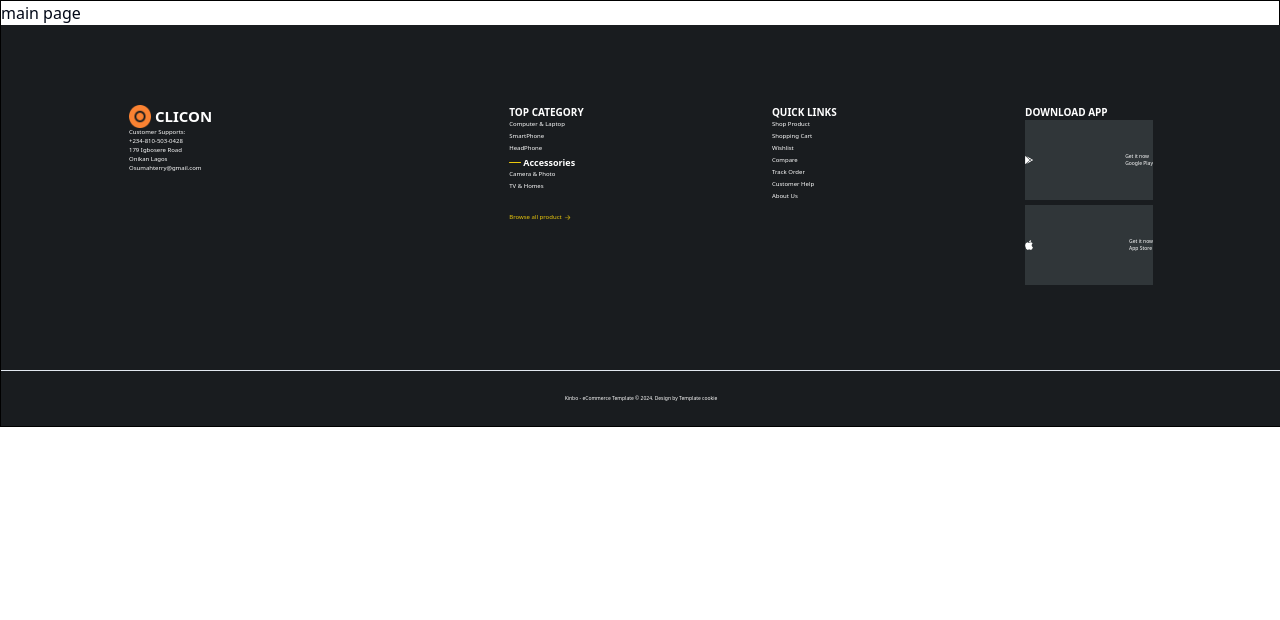
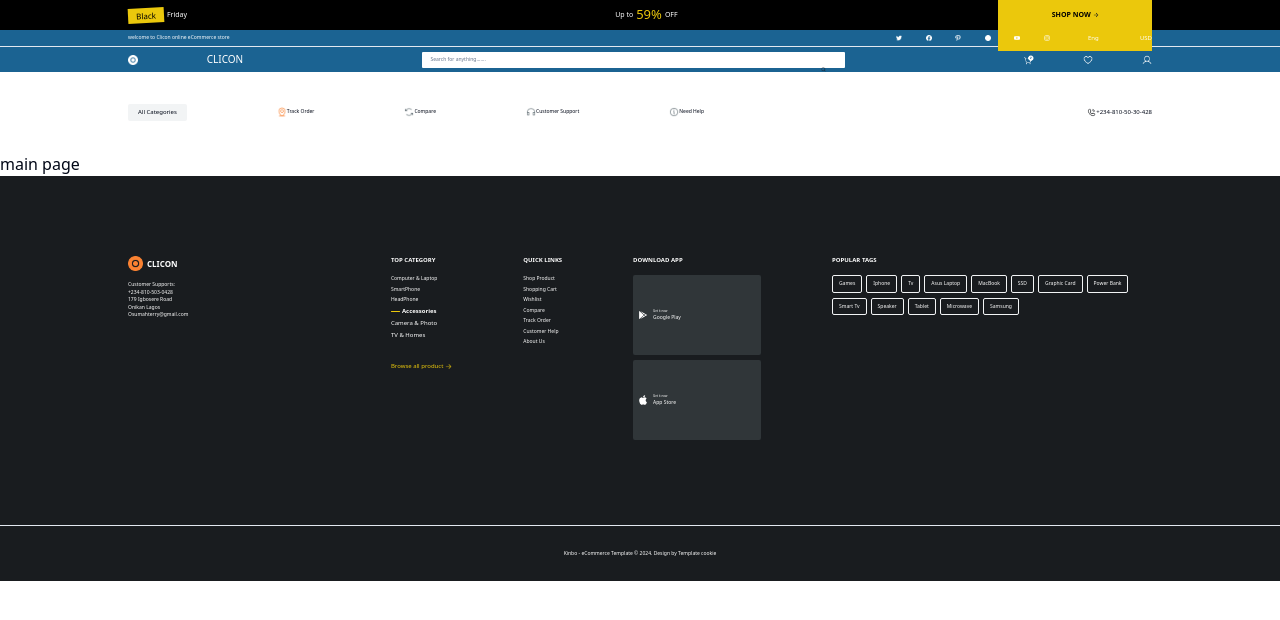
Before and after one commit to Johnterrie/clicon-FRONTEND, a Next.js app: page / in a window 1280 px wide. Shown: the top 620 px of the page. Built offline with nearby package versions, Linux system fonts and the light colour scheme.

Commit message:
Added: footer component UI completed

```diff
--- a/app/layout.tsx
+++ b/app/layout.tsx
@@ -17,8 +17,8 @@ export default function RootLayout({
   return (
 
     <html lang="en">
-      <body className="border border-black w-screen font-sans">
-        {/* <NavigationBar/> */}
+      <body className="w-[99vw]font-sans p-0 m-0">
+        <NavigationBar/>
         {children}
         <FooterComponent/>
       </body>
--- a/app/page.tsx
+++ b/app/page.tsx
@@ -3,7 +3,7 @@ import RouteComponent from "@/components/RoutesLink";
 
 export default function Home() {
   return (
-    <main className="">
+    <main className="p-0 m-0 w-[98vw]">
       main page
         {/* <RouteComponent/> */}
     </main>
--- a/components/Footer/CliconEcommerce.tsx
+++ b/components/Footer/CliconEcommerce.tsx
@@ -3,10 +3,10 @@ import Icon from "../navigation/icon";
 
 const CliconEcommerce = () => {
   return (
-    <div className="text-[6px] w-[15vw]">
-      <div className="flex ">
-        <Icon src="/IconOrange.png" width={22} alt="Clicon Icon" height={20} />
-        <span className="text-[15px] font-bold ml-[4px]">CLICON</span>
+    <div className="text-[5px] w-[15vw]">
+      <div className="flex items-center mb-[10px]">
+        <Icon src="/IconOrange.png" width={15} alt="Clicon Icon" height={15} />
+        <span className="text-[8px] font-bold ml-[4px]">CLICON</span>
       </div>
       <div>Customer Supports:</div>
       <div>+234-810-503-0428</div>
--- a/components/Footer/Copyright.tsx
+++ b/components/Footer/Copyright.tsx
@@ -1,4 +1,3 @@
-import React from 'react'
 
 const Copyright = () => {
   return (
--- a/components/Footer/DownloadApp.tsx
+++ b/components/Footer/DownloadApp.tsx
@@ -5,15 +5,15 @@ import { DownloadLinks } from "./data"
 const DownloadApp = () => {
   return (
     <div>
-      <div className="font-bold text-[10px]">DOWNLOAD APP</div>
+      <div className="font-bold text-[6px] mb-[10px]">DOWNLOAD APP</div>
       <div>
         {
             DownloadLinks.map((data) => {
                 return(
-                    <div className=" bg-downloadGrey w-[10vw] h-[10vh] text-[5px] flex items-center justify-between mb-[5px]" key={data.id}>
+                    <div className=" bg-downloadGrey w-[10vw] h-[10vh] text-[5px] flex items-center mb-[5px] px-[6px] rounded-[2px]" key={data.id}>
                         <Icon src={data.src} width={8} alt={data.alt} height={8}/>
-                        <div>
-                            <div>{data.action}</div>
+                        <div className="flex flex-col items-start justify-start ml-[6px]">
+                            <div className="text-[3px]">{data.action}</div>
                             <div>{data.name}</div>
                         </div>
                     </div>
--- /dev/null
+++ b/components/Footer/PopularTags.tsx
@@ -0,0 +1,16 @@
+import { PopularTagsLinks } from "./data";
+
+const PopularTags = () => {
+  return (
+    <div className="w-[25vw]">
+      <div className="font-bold text-[6px] mb-[10px]">POPULAR TAGS</div>
+      <div className="flex flex-wrap">
+        {PopularTagsLinks.map((data) => {
+          return <div className="rounded-[2px] border-[0.1px] border-categoryGrey mr-[4px] mb-[5px] px-[6px] py-[4px]" key={data.id}>{data.name}</div>;
+        })}
+      </div>
+    </div>
+  );
+};
+
+export default PopularTags;
--- a/components/Footer/QuickLink.tsx
+++ b/components/Footer/QuickLink.tsx
@@ -3,10 +3,10 @@ import { QuickLinks } from "./data";
 const QuickLink = () => {
   return (
     <div>
-        <div className="font-bold text-[10px]">QUICK LINKS</div>
+        <div className="font-bold text-[6px] mb-[10px]">QUICK LINKS</div>
       {QuickLinks.map((data) => {
         return (
-          <div className="text-[6px] mb-[3px]" key={data.id}>
+          <div className="text-[5px] mb-[3px]" key={data.id}>
             {data.name}
           </div>
         );
--- a/components/Footer/TopCategory.tsx
+++ b/components/Footer/TopCategory.tsx
@@ -6,21 +6,21 @@ import { AccessoriesLinks } from "./data";
 const TopCategory = () => {
   return (
     <div className="">
-      <div className="font-bold text-[10px]">TOP CATEGORY</div>
+      <div className="font-bold text-[6px] mb-[10px]">TOP CATEGORY</div>
       {TopCategoryLinks.map((data) => {
         return (
-          <div className="text-[6px] mb-[3px]" key={data.id}>
+          <div className="text-[5px] mb-[3px]" key={data.id}>
             {data.name}
           </div>
         );
       })}
       <div className="flex justify-start items-center">
-        <Icon src="/Devider.png" alt="dash" width={12} height={2} />
-        <span className="text-[9px] font-bold ml-[2px]">Accessories</span>
+        <Icon src="/Devider.png" alt="dash" width={9} height={2} />
+        <span className="text-[6px] font-bold ml-[2px]">Accessories</span>
       </div>
       {AccessoriesLinks.map((data) => {
         return (
-          <div className="text-[6px] mb-[3px]" key={data.id}>
+          <div className="text-[6px] mb-[3px] mt-[3px]" key={data.id}>
             {data.name}
           </div>
         );
--- a/components/Footer/data.tsx
+++ b/components/Footer/data.tsx
@@ -78,3 +78,70 @@ export const DownloadLinks = [
         name: "App Store",
     },
 ]
+
+export const PopularTagsLinks = [
+    {
+        id: 0,
+        name: "Games",
+    },
+
+    {
+        id: 1,
+        name: "Iphone",
+    },
+
+    {
+        id: 2,
+        name: "Tv",
+    },
+
+    {
+        id: 3,
+        name: "Asus Laptop",
+    },
+
+    {
+        id: 4,
+        name: "MacBook",
+    },
+
+    {
+        id: 5,
+        name: "SSD",
+    },
+
+    {
+        id: 6,
+        name: "Graphic Card",
+    },
+
+    {
+        id: 7,
+        name: "Power Bank",
+    },
+
+    {
+        id: 8,
+        name: "Smart Tv",
+    },
+
+    {
+        id: 9,
+        name: "Speaker",
+    },
+
+    {
+        id: 10,
+        name: "Tablet",
+    },
+
+    {
+        id: 11,
+        name: "Microwave",
+    },
+
+    {
+        id: 12,
+        name: "Samsung",
+    },
+]
--- a/components/Footer/index.tsx
+++ b/components/Footer/index.tsx
@@ -3,15 +3,18 @@ import CliconEcommerce from "./CliconEcommerce";
 import TopCategory from "./TopCategory";
 import QuickLink from "./QuickLink";
 import DownloadApp from "./DownloadApp";
+import PopularTags from "./PopularTags";
+
 
 const FooterComponent = () => {
   return (
-    <div className="w-screen bg-greyBlack text-white pt-[10vh]">
+    <div className="max-w-[100vw] w-full bg-greyBlack text-white pt-[10vh] text-[5px]">
       <div className="flex justify-between items-start px-[10vw]">
         <CliconEcommerce />
         <TopCategory />
         <QuickLink />
         <DownloadApp />
+        <PopularTags/>
       </div>
 
       <Copyright />
```
